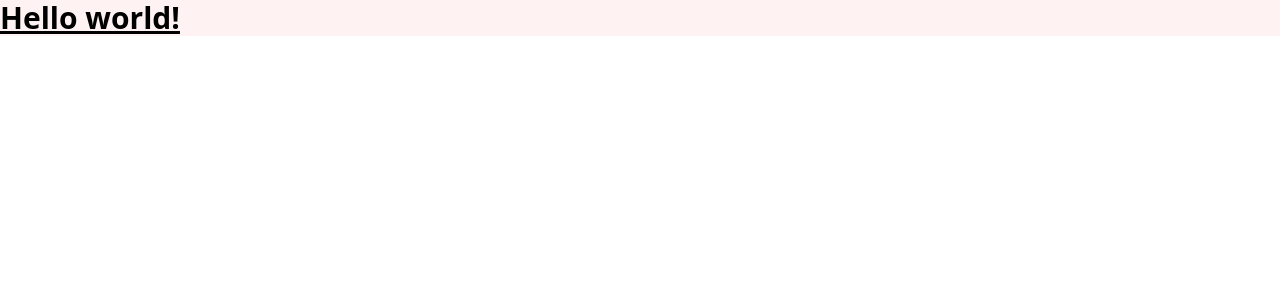
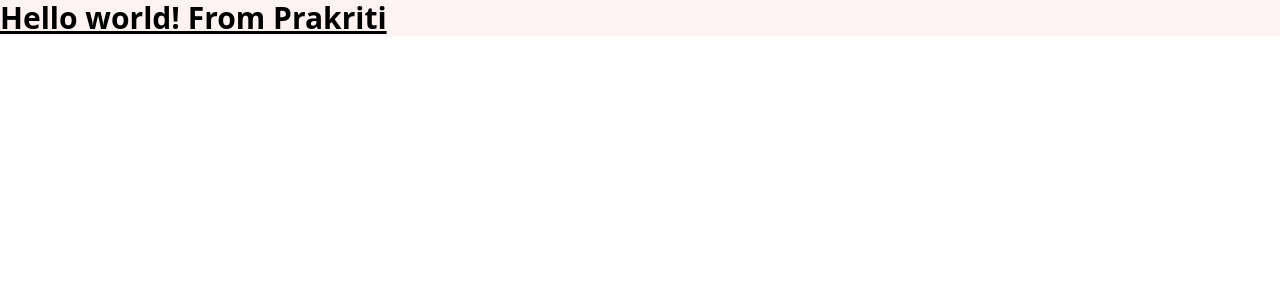
Before and after one commit to Prakkks/Personal-Website, a React (Vite) app: page / in a window 1280 px wide. Shown: the top 300 px of the page. Built offline with nearby package versions, Linux system fonts and the light colour scheme.

Commit message:
Minor Changes

```diff
--- a/index.html
+++ b/index.html
@@ -2,7 +2,7 @@
 <html lang="en">
   <head>
     <meta charset="UTF-8" />
-    <link rel="icon"  href="/public/Red and White Illustrative Retro Heart Logo.ico" />
+    <link rel="icon"  href="/public/Red_and_White_Illustrative_Retro_Heart_Logo-(1).ico" />
     <meta name="viewport" content="width=device-width, initial-scale=1.0" />
     <title>Prakriti Thapa</title>
   </head>
--- a/src/App.tsx
+++ b/src/App.tsx
@@ -7,7 +7,7 @@ function App() {
   return (
     <>
      <h1 className="text-3xl font-bold underline bg-red-50">
-    Hello world!
+    Hello world! From Prakriti
   </h1>
     </>
   )
```
Also changed, not shown: 1 other file (tests, documents, lock files or other folders).
